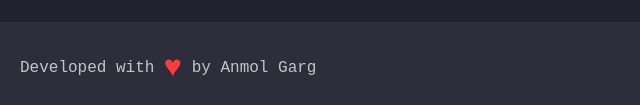
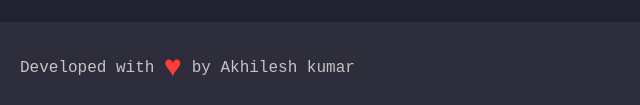
Before and after one commit to sunnyji12/Sports_Club, a plain HTML site: page index.html in a window 1280 px wide. Shown: the part 4826-4931 px from the top of the page, 0-640 px from the left. Drawn offline with nearby package versions, Linux system fonts and the light colour scheme.

Commit message:
Update index.html

```diff
--- a/index.html
+++ b/index.html
@@ -354,7 +354,7 @@
       </div>
     </div>
     <div class="credits">Developed with <span
-        style="font-size: 30px;position: relative;top: 4px; color: #ff3c3c;">&hearts;</span> by Anmol Garg</div>
+        style="font-size: 30px;position: relative;top: 4px; color: #ff3c3c;">&hearts;</span> by Akhilesh kumar</div>
   </footer>
 <hr>
 </body>
```
